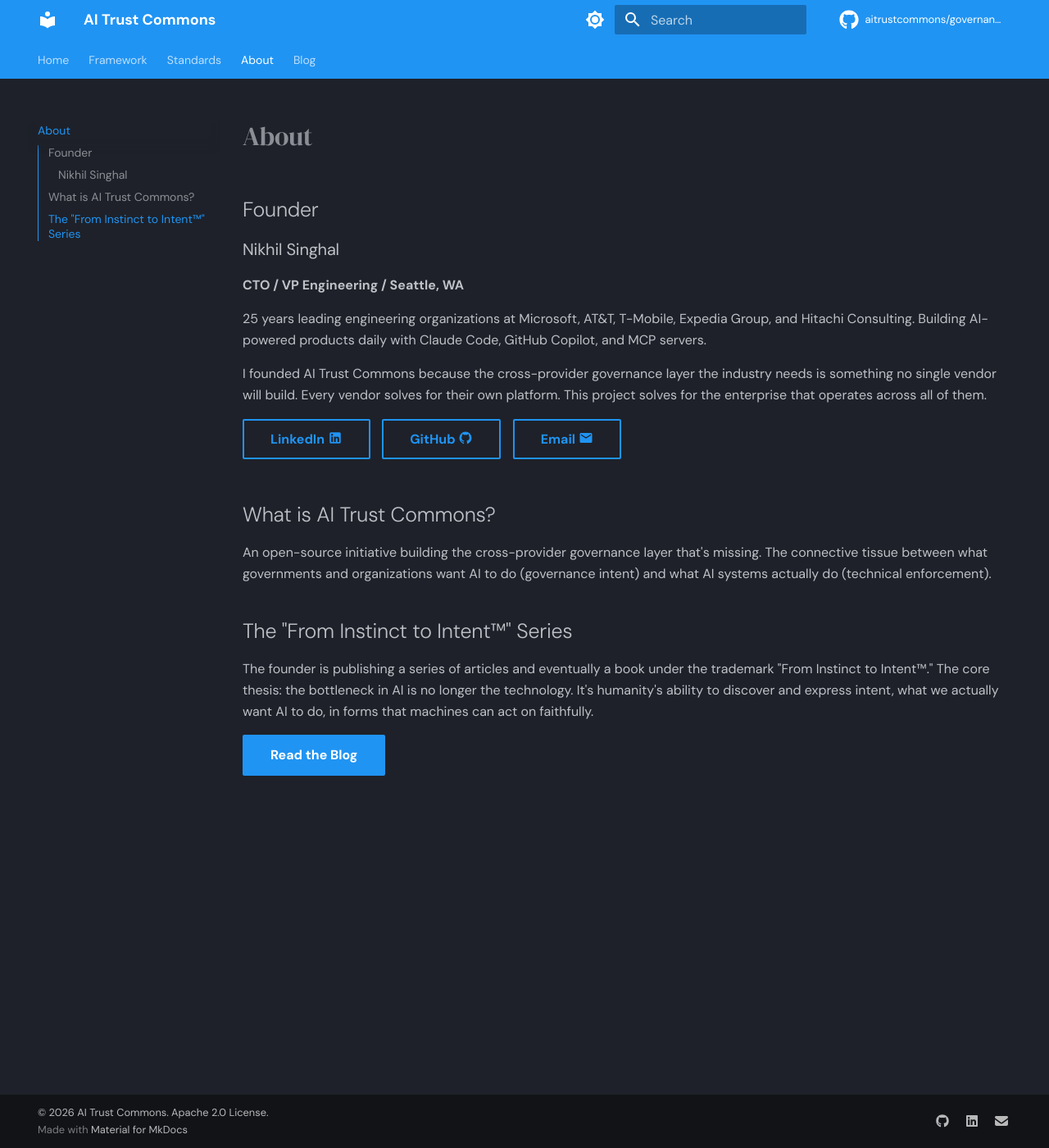
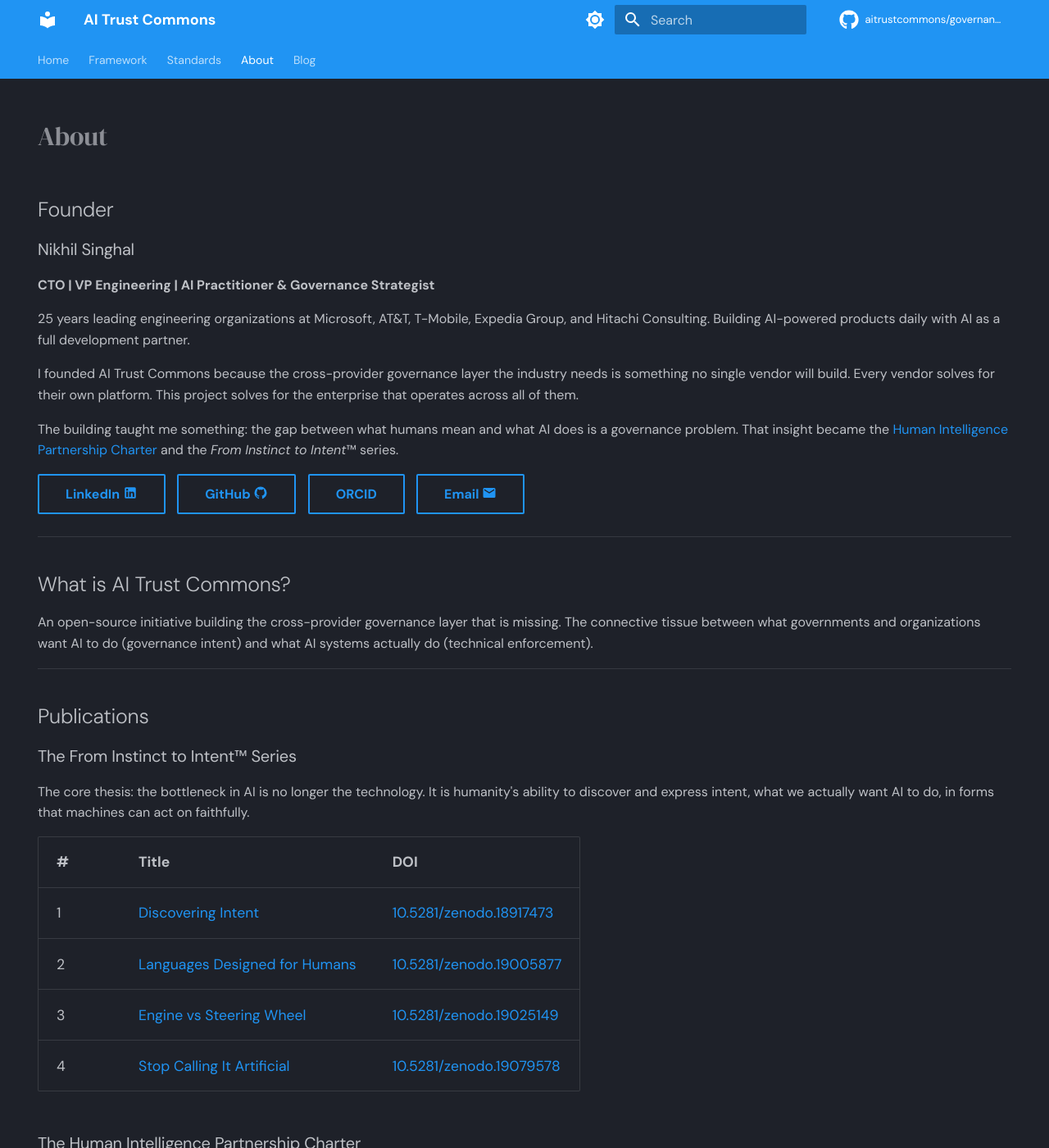
Before and after one commit to aitrustcommons/aitrustcommons.github.io, an MkDocs documentation site: the page built from docs/about.md, in a window 1280 px wide and 1400 px high. Shown: the whole window at 82% size. Built offline with MkDocs 1.6.1 and Material for MkDocs 9.7.7, drawn with Linux system fonts in a browser that asks for light colours; comment, search, counter and statistics services are not loaded; some of the changed text lies outside the part shown.

Commit message:
Full visual polish: framework, standards, about, blog pages
Framework page:
- Hide left nav
- Four pillars as grid cards with Material icons
- Same visual treatment as hipcharter.com

Standards page:
- Hide left nav
- NIST/OWASP/EU AI Act as grid cards with icons
- Deadlines highlighted (April 2, August 2026)
- Public Record table with DOIs and links

About page:
- Hide left nav
- Updated identity line to match all platforms
- Added HIP Charter reference and hipcharter.com link
- Added ORCID button link
- Full publications table: all 4 articles with DOIs
- Charter DOI and link
- NIST submission with DOI
- Trademark notice

Blog index:
- Title: From Instinct to Intent
- Subtitle describing the series
- Cross-links to Medium and Zenodo

Authors:
- Updated description to current identity

```diff
--- a/docs/about.md
+++ b/docs/about.md
@@ -9,22 +11,56 @@ description: "Founded by Nikhil Singhal. 25 years of engineering leadership. Bui
 
 ### Nikhil Singhal
 
-**CTO / VP Engineering / Seattle, WA**
+**CTO | VP Engineering | AI Practitioner & Governance Strategist**
 
-25 years leading engineering organizations at Microsoft, AT&T, T-Mobile, Expedia Group, and Hitachi Consulting. Building AI-powered products daily with Claude Code, GitHub Copilot, and MCP servers.
+25 years leading engineering organizations at Microsoft, AT&T, T-Mobile, Expedia Group, and Hitachi Consulting. Building AI-powered products daily with AI as a full development partner.
 
 I founded AI Trust Commons because the cross-provider governance layer the industry needs is something no single vendor will build. Every vendor solves for their own platform. This project solves for the enterprise that operates across all of them.
 
+The building taught me something: the gap between what humans mean and what AI does is a governance problem. That insight became the [Human Intelligence Partnership Charter](https://hipcharter.com) and the *From Instinct to Intent*™ series.
+
 [LinkedIn :material-linkedin:](https://linkedin.com/in/nikhilsinghal){ .md-button }
 [GitHub :material-github:](https://github.com/nikhilsi){ .md-button }
+[ORCID](https://orcid.org/0009-0003-5449-6830){ .md-button }
 [Email :material-email:](mailto:nikhil@aitrustcommons.org){ .md-button }
+
+---
 
 ## What is AI Trust Commons?
 
-An open-source initiative building the cross-provider governance layer that's missing. The connective tissue between what governments and organizations want AI to do (governance intent) and what AI systems actually do (technical enforcement).
+An open-source initiative building the cross-provider governance layer that is missing. The connective tissue between what governments and organizations want AI to do (governance intent) and what AI systems actually do (technical enforcement).
 
-## The "From Instinct to Intent™" Series
+---
 
-The founder is publishing a series of articles and eventually a book under the trademark "From Instinct to Intent™." The core thesis: the bottleneck in AI is no longer the technology. It's humanity's ability to discover and express intent, what we actually want AI to do, in forms that machines can act on faithfully.
+## Publications
+
+### The From Instinct to Intent™ Series
+
+The core thesis: the bottleneck in AI is no longer the technology. It is humanity's ability to discover and express intent, what we actually want AI to do, in forms that machines can act on faithfully.
+
+| # | Title | DOI |
+|---|-------|-----|
+| 1 | [Discovering Intent](https://aitrustcommons.org/blog/2026/03/08/discovering-intent/) | [10.5281/zenodo.18917473](https://doi.org/10.5281/zenodo.18917473) |
+| 2 | [Languages Designed for Humans](https://aitrustcommons.org/blog/2026/03/13/languages-designed-for-humans/) | [10.5281/zenodo.19005877](https://doi.org/10.5281/zenodo.19005877) |
+| 3 | [Engine vs Steering Wheel](https://aitrustcommons.org/blog/2026/03/14/engine-vs-steering-wheel/) | [10.5281/zenodo.19025149](https://doi.org/10.5281/zenodo.19025149) |
+| 4 | [Stop Calling It Artificial](https://aitrustcommons.org/blog/2026/03/17/stop-calling-it-artificial/) | [10.5281/zenodo.19079578](https://doi.org/10.5281/zenodo.19079578) |
+
+### The Human Intelligence Partnership Charter
+
+Four patterns of human-AI partnership. Drop "artificial." Start building with intelligence.
+
+[Read the Charter at hipcharter.com](https://hipcharter.com){ .md-button .md-button--primary }
+
+Charter DOI: [10.5281/zenodo.19078843](https://doi.org/10.5281/zenodo.19078843)
+
+### NIST Submission
+
+| Title | Channel | DOI |
+|-------|---------|-----|
+| Public Comment on AI Agent Governance (~5,000 words) | [regulations.gov](https://www.regulations.gov/comment/NIST-2025-0035-0352) | [10.5281/zenodo.18903117](https://doi.org/10.5281/zenodo.18903117) |
+
+---
+
+*All articles published on [aitrustcommons.org](https://aitrustcommons.org/blog/), [Medium](https://nikhilsinghal-ai-trust-commons.medium.com/), and [Zenodo](https://zenodo.org). From Instinct to Intent™ is a registered trademark (USPTO Serial 99690685).*
 
 [Read the Blog](blog/index.md){ .md-button .md-button--primary }
--- a/docs/blog/.authors.yml
+++ b/docs/blog/.authors.yml
@@ -1,5 +1,5 @@
 authors:
   nikhil:
     name: Nikhil Singhal
-    description: Founder, AI Trust Commons
+    description: CTO | VP Engineering | AI Practitioner & Governance Strategist. Founder, AI Trust Commons.
     avatar: https://github.com/nikhilsi.png
```
Also changed, not shown: other parts of docs/about.md (+2 -0 lines), docs/blog/index.md (+12 -1 lines), docs/framework.md (+31 -13 lines), docs/standards.md (+32 -9 lines).
